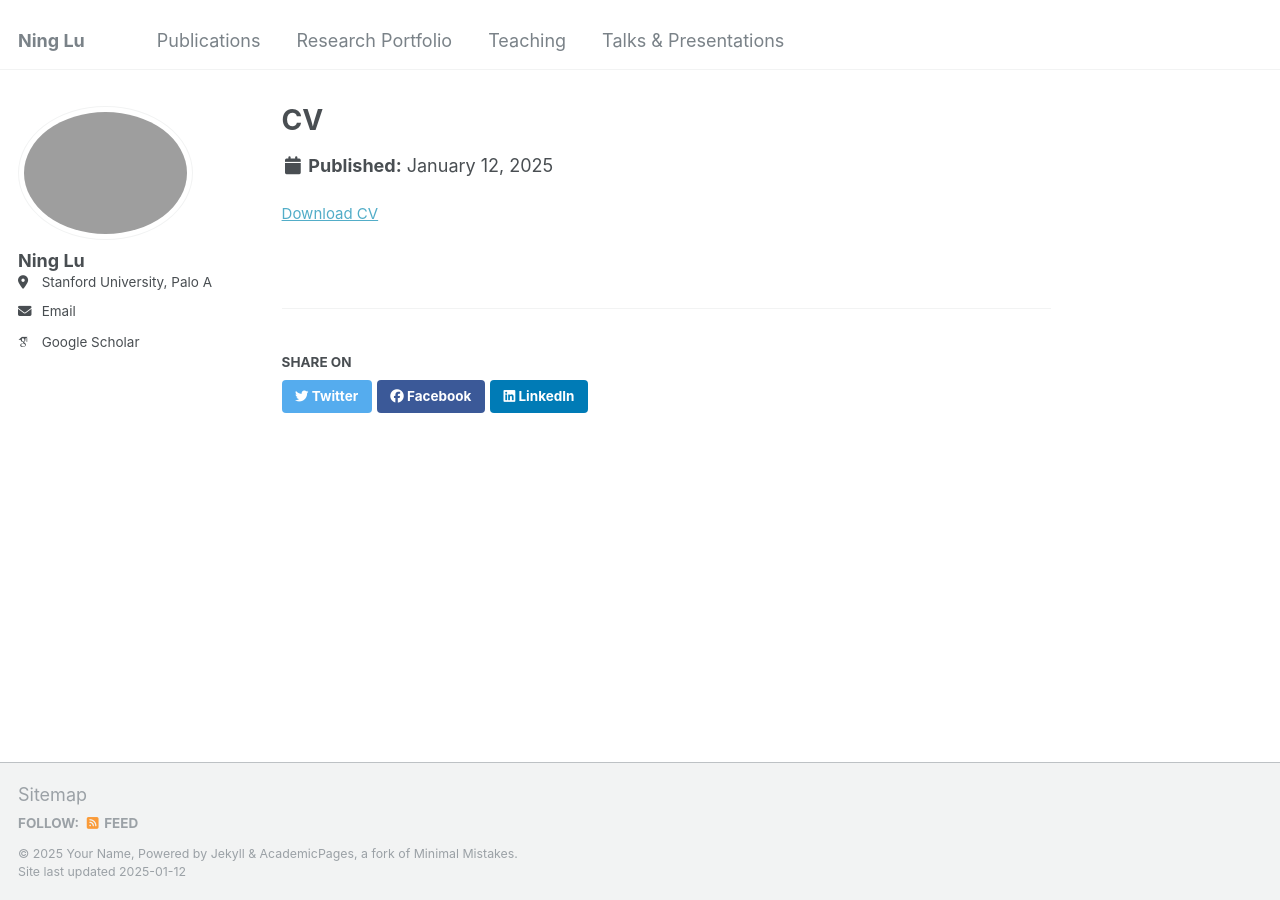
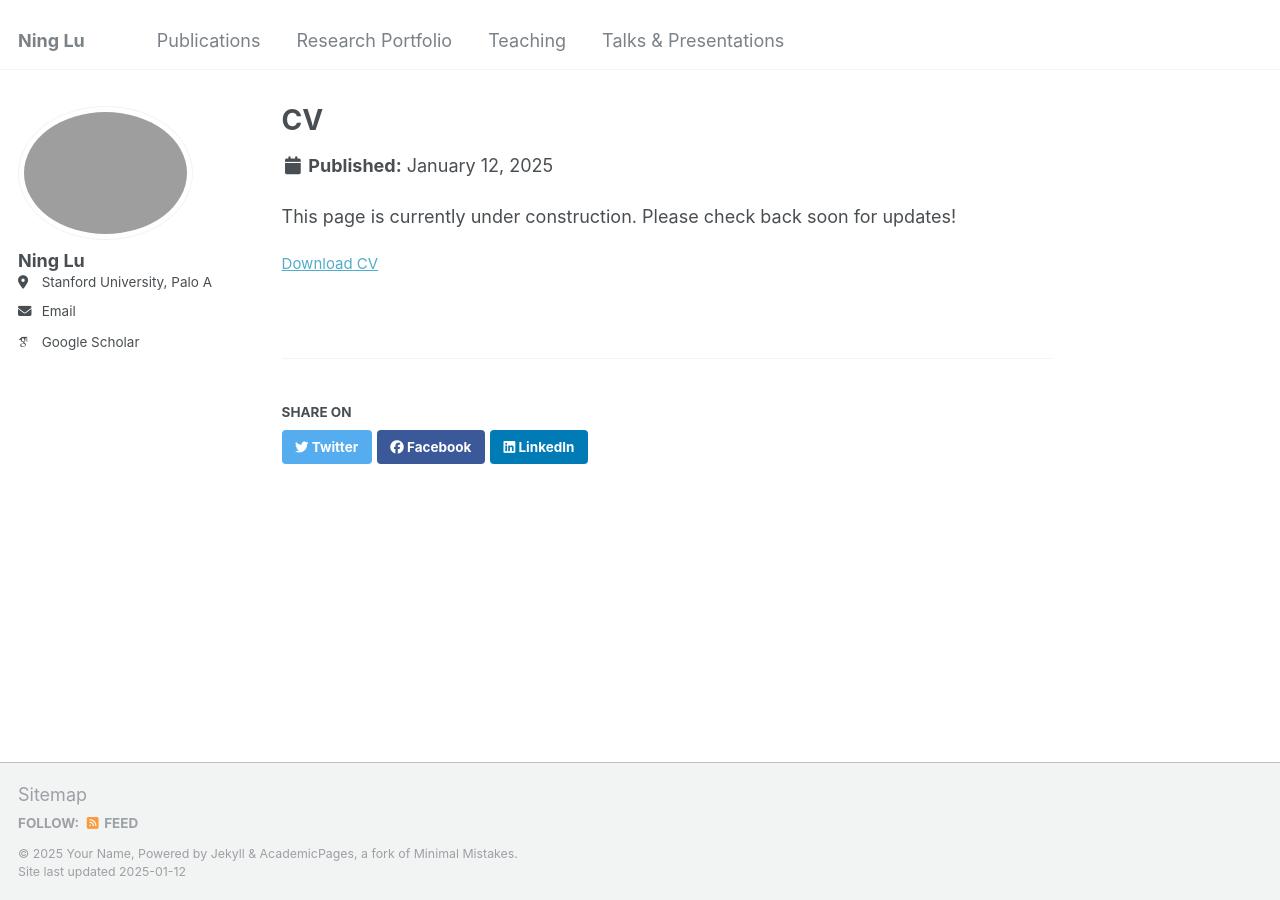
Before and after one commit to NingLu-Ultrasound/ninglu-ultrasound.github.io, a Jekyll site: the page built from _portfolio/portfolio-1.md, in a window 1280 px wide. Built offline with Jekyll 4.4.1, drawn with Linux system fonts in a browser that asks for light colours; some web fonts are replaced.

Commit message:
Update portfolio-1.md

```diff
--- a/_portfolio/portfolio-1.md
+++ b/_portfolio/portfolio-1.md
@@ -4,3 +4,5 @@ excerpt: "Last update: 12/05/2024"
 collection: portfolio
 slidesurl: 'http://ninglu-ultrasound.github.io/files/2_NLcv_faculty_2024_v7.pdf'
 ---
+
+This page is currently under construction. Please check back soon for updates!
```
